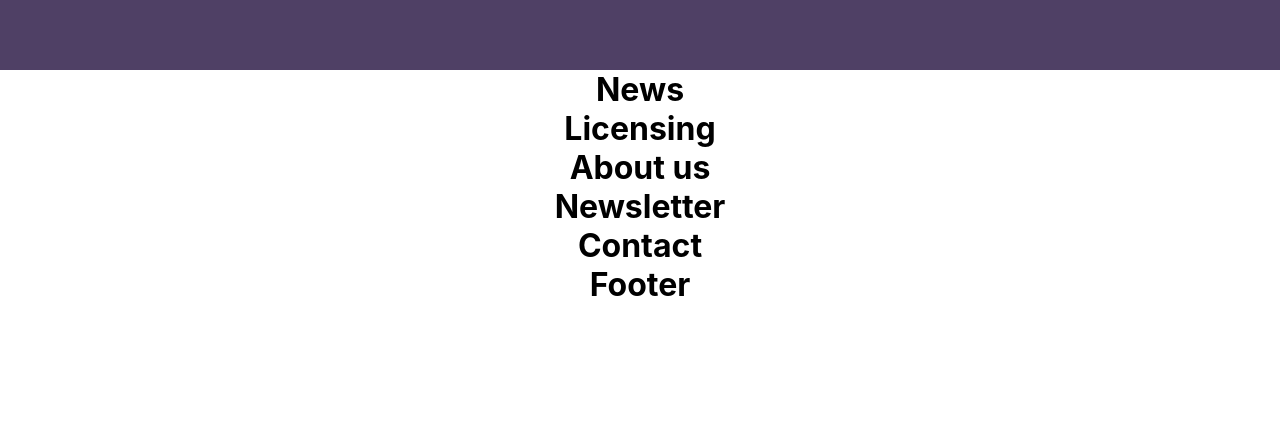
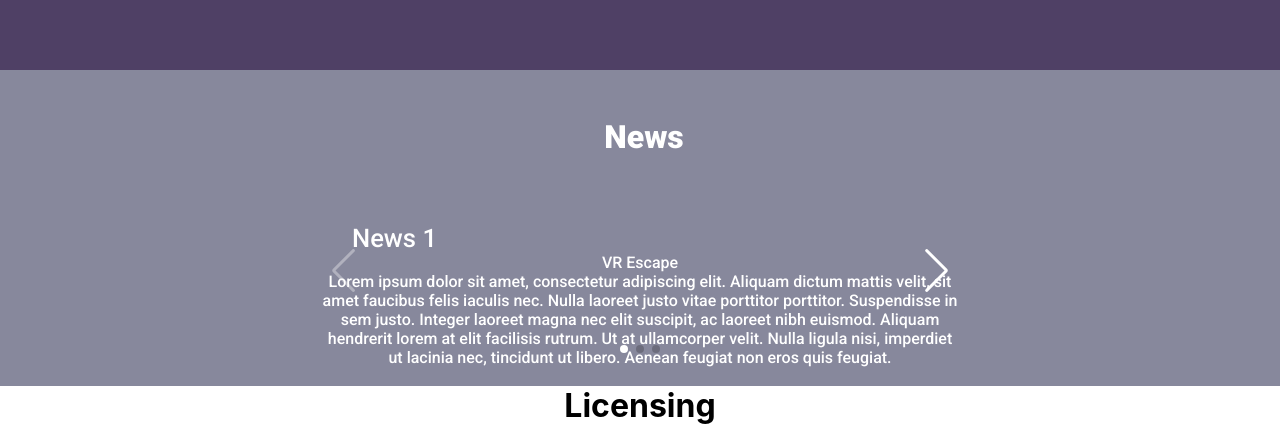
Before and after one commit to ustettler/underdogs, a React (Create React App) app: page / in a window 1280 px wide. Shown: the part 2205-2635 px from the top of the page. Before the commit the page ends 2509 px from the top, so only its background shows below. Built offline with nearby package versions, Linux system fonts and the light colour scheme; grey boxes are pictures that could not be loaded.

Commit message:
feat: 🎸 add news

```diff
--- a/src/components/News/News.js
+++ b/src/components/News/News.js
@@ -1,11 +1,146 @@
 import React from "react";
+import styled from "styled-components";
+import { Swiper, SwiperSlide } from "swiper/react";
+
+// Import Swiper styles
+import "swiper/css";
+import "swiper/css/pagination";
+import "swiper/css/navigation";
+
+//import required modules
+import { Parallax, Pagination, Navigation } from "swiper";
 
 export const News = () => {
+
+  //CSS
+  const Main = styled.div`
+    width: 100vw;
+    height: auto;
+    background: #87889c;
+    color: white;
+    font-family: "Roboto", sans-serif;
+  `;
+
+  const H3 = styled.h3`
+    padding-top: 2rem;
+    text-align: justify;
+    color: white;
+    font-size: clamp(1.5rem, 2vw, 3rem);
+    font-weight: 500;
+    padding: 3rem 1.5rem 0 2rem;
+    text-align:left;
+    font-family: "Roboto", sans-serif;
+    `;
+
+
+
+  // Font
+  const H2 = styled.h2`
+    padding-top: 2rem;
+    color: white;
+    font-size: clamp(2rem, 2.5vw, 3.5rem);
+    font-weight: 600;
+    padding: 3rem 1.5rem 0 2rem;
+    text-align: center;
+    font-family: "Roboto", sans-serif;
+
+
+
+  @media only screen and (max-width : 600px) {
+    main{
+      height: 50vh;
+    } `;
+
   //Renderer
   return (
     <>
-      {/* Ab hier kommt das HTML rein */}
-      <h1>News</h1>
+      <Main>
+        {/* Ab hier kommt das HTML rein */}
+        <H2>News</H2>
+        <br />
+        <Swiper
+        style={{
+          "--swiper-navigation-color": "#fff",
+          "--swiper-pagination-color": "#fff",
+        }}
+        speed={600}
+        parallax={true}
+        pagination={{
+          clickable: true,
+        }}
+        navigation={true}
+        modules={[Parallax, Pagination, Navigation]}
+        className="mySwiper"
+      >
+        <div
+          slot="container-start"
+          className="parallax-bg"
+          style={{
+            "background-image":
+              "url(https://swiperjs.com/demos/images/nature-1.jpg)",
+          }}
+          data-swiper-parallax="-23%"
+        ></div>
+        <SwiperSlide>
+          <div className="title" data-swiper-parallax="-300">
+           <H3> News 1</H3>
+          </div>
+          <div className="subtitle" data-swiper-parallax="-200">
+            VR Escape
+          </div>
+          <div className="text" data-swiper-parallax="-100">
+            <p>
+              Lorem ipsum dolor sit amet, consectetur adipiscing elit. Aliquam
+              dictum mattis velit, sit amet faucibus felis iaculis nec. Nulla
+              laoreet justo vitae porttitor porttitor. Suspendisse in sem justo.
+              Integer laoreet magna nec elit suscipit, ac laoreet nibh euismod.
+              Aliquam hendrerit lorem at elit facilisis rutrum. Ut at
+              ullamcorper velit. Nulla ligula nisi, imperdiet ut lacinia nec,
+              tincidunt ut libero. Aenean feugiat non eros quis feugiat.
+            </p>
+          </div>
+        </SwiperSlide>
+        <SwiperSlide>
+          <div className="title" data-swiper-parallax="-300">
+           <H3> News 2</H3>
+          </div>
+          <div className="subtitle" data-swiper-parallax="-200">
+            The Award!
+          </div>
+          <div className="text" data-swiper-parallax="-100">
+            <p>
+              Lorem ipsum dolor sit amet, consectetur adipiscing elit. Aliquam
+              dictum mattis velit, sit amet faucibus felis iaculis nec. Nulla
+              laoreet justo vitae porttitor porttitor. Suspendisse in sem justo.
+              Integer laoreet magna nec elit suscipit, ac laoreet nibh euismod.
+              Aliquam hendrerit lorem at elit facilisis rutrum. Ut at
+              ullamcorper velit. Nulla ligula nisi, imperdiet ut lacinia nec,
+              tincidunt ut libero. Aenean feugiat non eros quis feugiat.
+            </p>
+          </div>
+        </SwiperSlide>
+        <SwiperSlide>
+          <div className="title" data-swiper-parallax="-300">
+            <H3>News 3</H3>
+          </div>
+          <div className="subtitle" data-swiper-parallax="-200">
+            Best Game!
+          </div>
+          <div className="text" data-swiper-parallax="-100">
+            <p>
+              Lorem ipsum dolor sit amet, consectetur adipiscing elit. Aliquam
+              dictum mattis velit, sit amet faucibus felis iaculis nec. Nulla
+              laoreet justo vitae porttitor porttitor. Suspendisse in sem justo.
+              Integer laoreet magna nec elit suscipit, ac laoreet nibh euismod.
+              Aliquam hendrerit lorem at elit facilisis rutrum. Ut at
+              ullamcorper velit. Nulla ligula nisi, imperdiet ut lacinia nec,
+              tincidunt ut libero. Aenean feugiat non eros quis feugiat.
+            </p>
+          </div>
+        </SwiperSlide>
+      </Swiper>
+        <br />
+      </Main>
     </>
   );
 };
```
